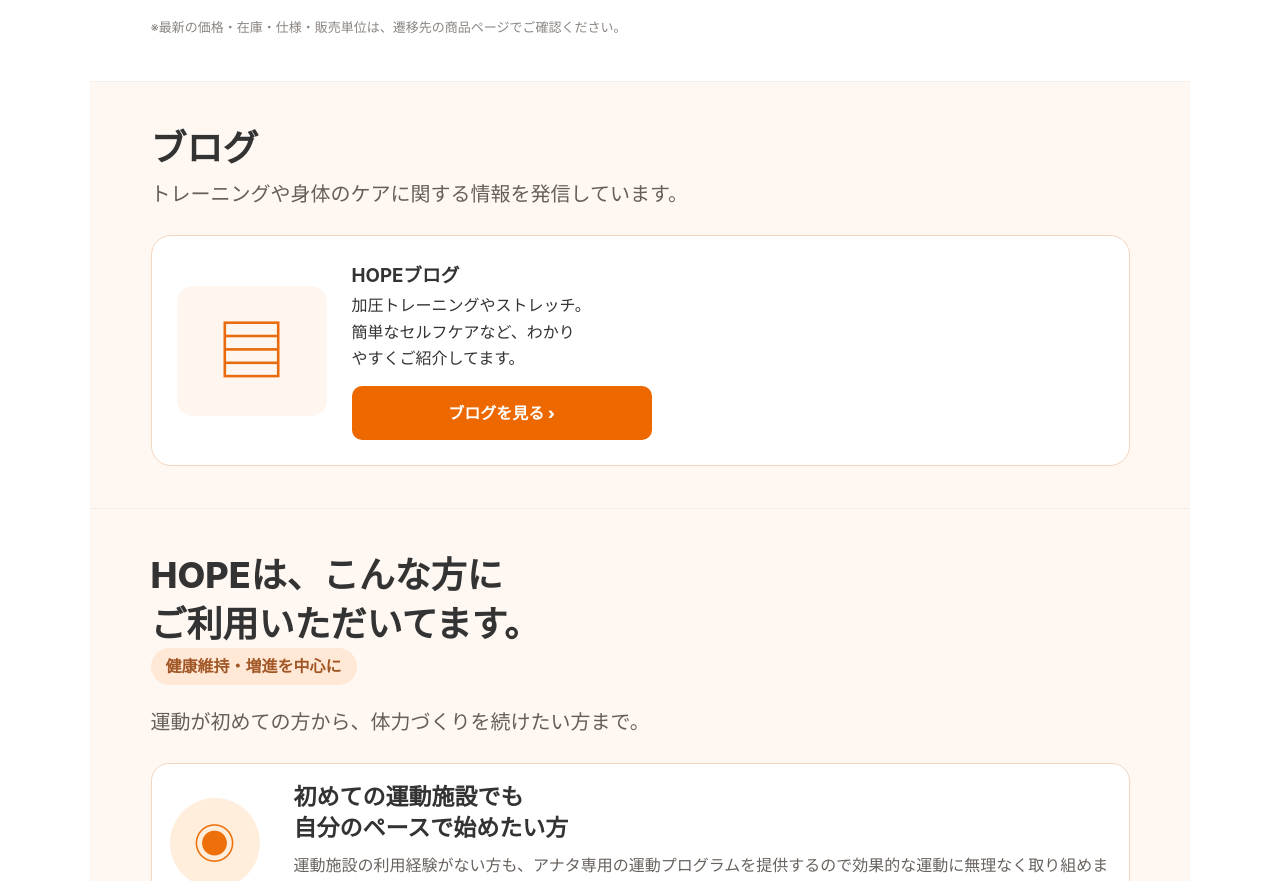
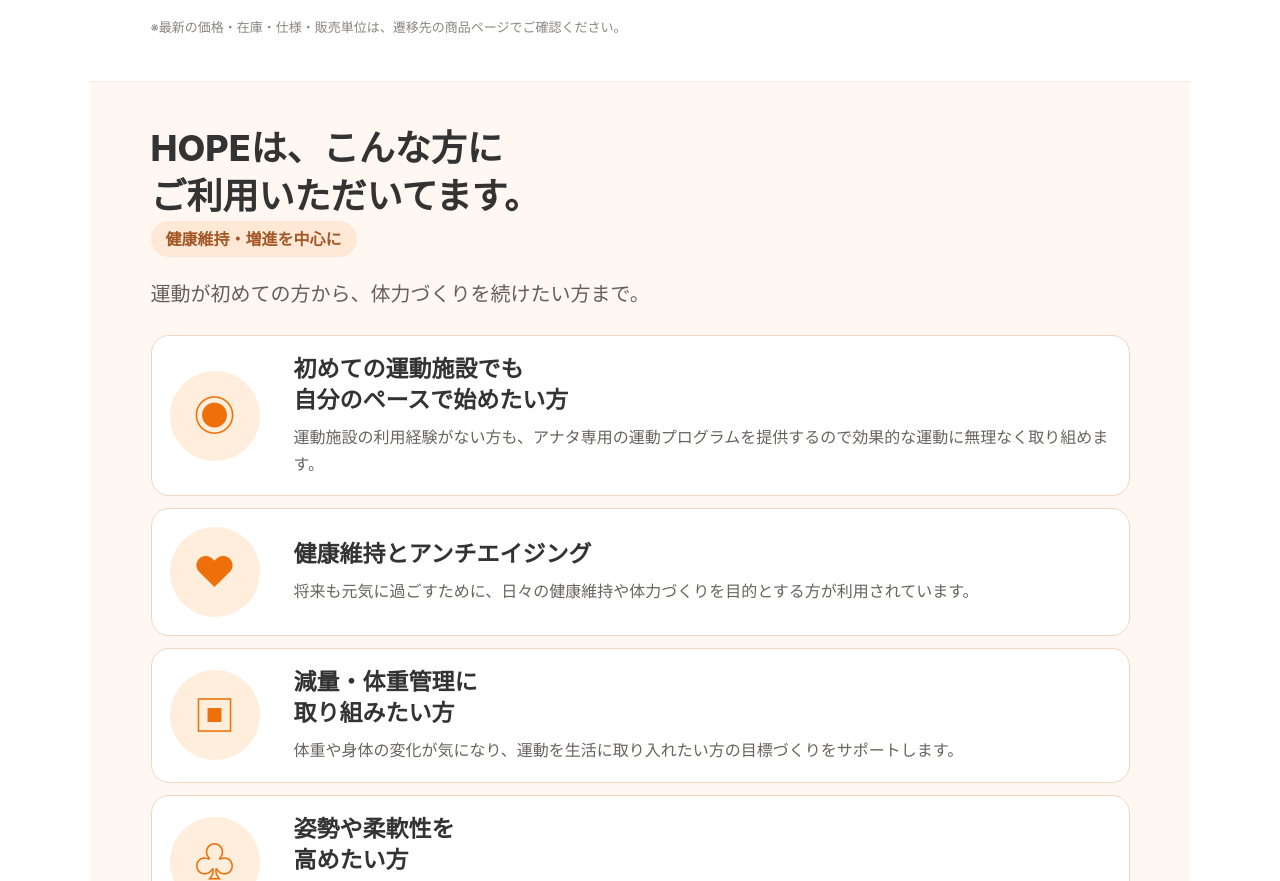
Before and after one commit to hopekotobuki2515-ux/hope-homepage, a plain HTML site: page index.html in a window 1280 px wide. Shown: the part 7409-8290 px from the top of the page. Drawn offline with Linux system fonts and the light colour scheme.

Commit message:
Remove the standalone blog introduction under recommended items

```diff
--- a/index.html
+++ b/index.html
@@ -568,7 +568,6 @@ html { scroll-padding-top: 80px; }
   <p class="hope-note">※最新の価格・在庫・仕様・販売単位は、遷移先の商品ページでご確認ください。</p>
  </section>
 
- <section class="hope-section cream" id="hope-blog"><div class="hope-section-head"><h2>ブログ</h2><p>トレーニングや身体のケアに関する情報を発信しています。</p></div><div class="hope-blog-feature"><div class="hope-blog-icon" aria-hidden="true">▤</div><div><h3>HOPEブログ</h3><p class="hope-blog-description">加圧トレーニングやストレッチ。<br>簡単なセルフケアなど、わかり<br>やすくご紹介してます。</p><a class="hope-btn" href="https://hope-fitness.jp/" target="_blank" rel="noopener noreferrer">ブログを見る ›</a></div></div></section>
  <section class="hope-section cream hope-audience" id="hope-audience"><div class="hope-section-head"><h2>HOPEは、こんな方に<br>ご利用いただいてます。</h2><span class="hope-chip">健康維持・増進を中心に</span><p>運動が初めての方から、体力づくりを続けたい方まで。</p></div><article class="hope-audience-card"><div class="symbol" aria-hidden="true">◉</div><div><h3>初めての運動施設でも<br>自分のペースで始めたい方</h3><p>運動施設の利用経験がない方も、アナタ専用の運動プログラムを提供するので効果的な運動に無理なく取り組めます。</p></div></article>
 <article class="hope-audience-card"><div class="symbol" aria-hidden="true">♥</div><div><h3>健康維持とアンチエイジング</h3><p>将来も元気に過ごすために、日々の健康維持や体力づくりを目的とする方が利用されています。</p></div></article>
 <article class="hope-audience-card"><div class="symbol" aria-hidden="true">▣</div><div><h3>減量・体重管理に<br>取り組みたい方</h3><p>体重や身体の変化が気になり、運動を生活に取り入れたい方の目標づくりをサポートします。</p></div></article>
```
